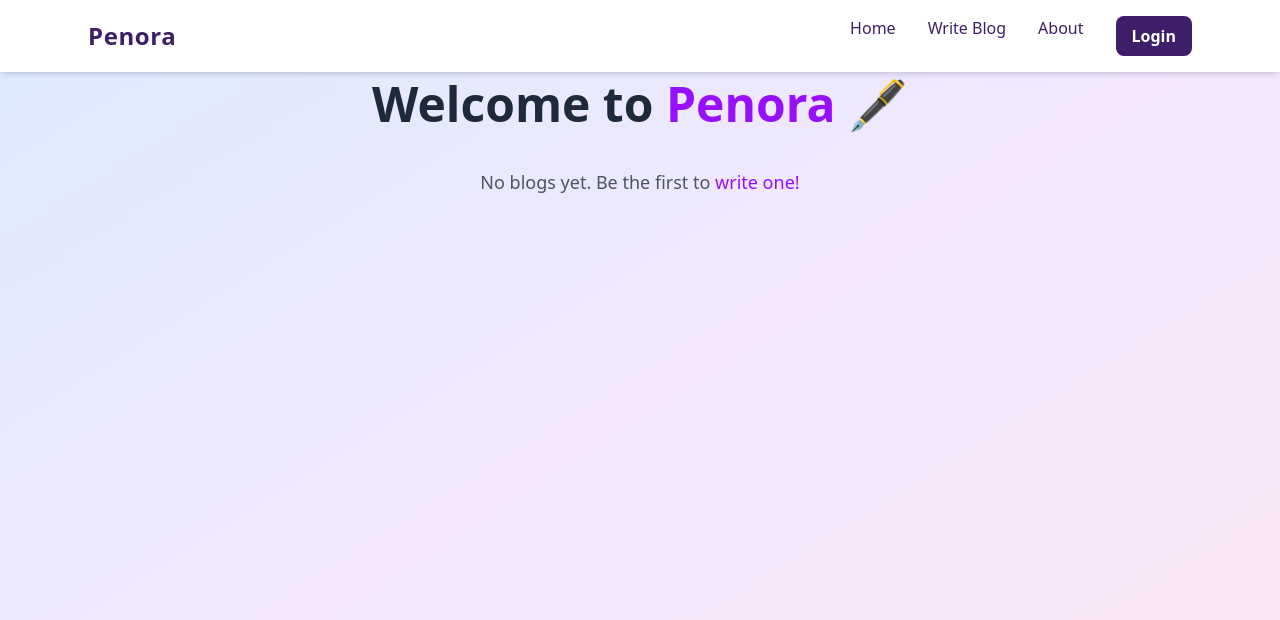
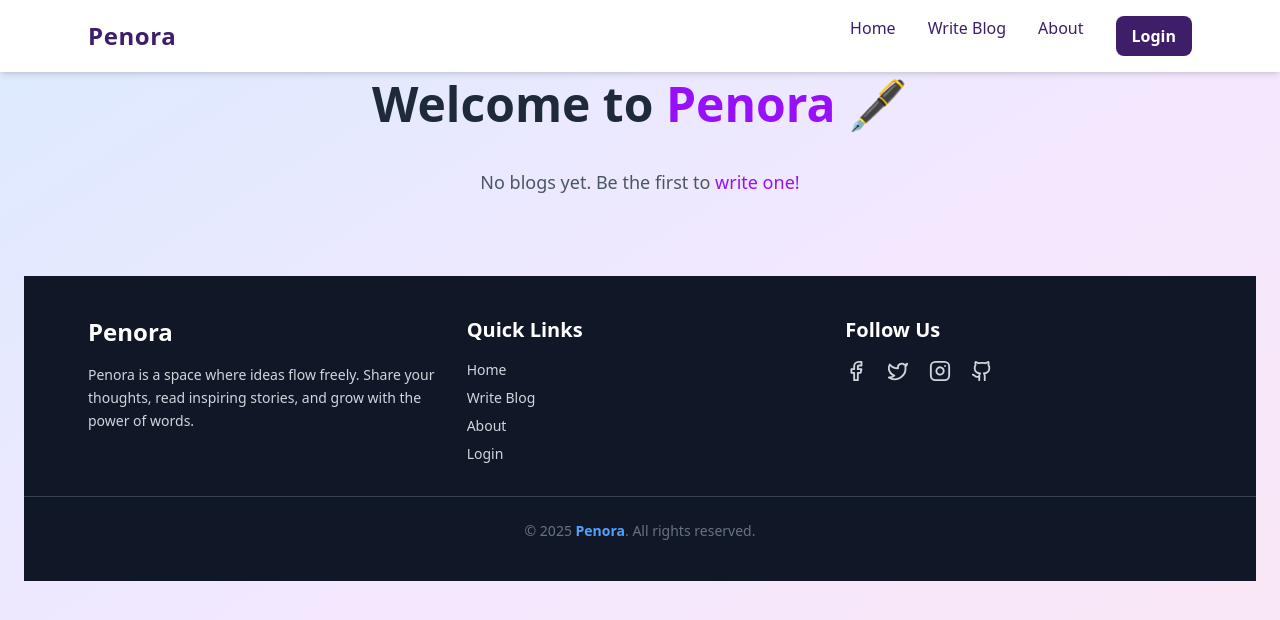
Before and after one commit to Gayatripatil1908/Penora, a React (Vite) app in the folder client/: page / in a window 1280 px wide. Shown: the top 620 px of the page. Built offline with nearby package versions, Linux system fonts and the light colour scheme.

Commit message:
footer added

```diff
--- /dev/null
+++ b/client/components/Footer.jsx
@@ -0,0 +1,90 @@
+import React from "react";
+import { Facebook, Twitter, Instagram, Github } from "lucide-react";
+import { Link } from "react-router";
+
+const Footer = () => {
+  return (
+    <footer className="bg-gray-900 text-gray-300 py-10 mt-20">
+      <div className="max-w-6xl mx-auto px-6 grid md:grid-cols-3 gap-8">
+        {/* Brand Section */}
+        <div>
+          <h2 className="text-2xl font-bold text-white mb-4">Penora</h2>
+          <p className="text-sm leading-relaxed">
+            Penora is a space where ideas flow freely.
+            Share your thoughts, read inspiring stories,
+            and grow with the power of words.
+          </p>
+        </div>
+
+        {/* Quick Links */}
+        <div>
+          <h3 className="text-xl font-semibold text-white mb-4">Quick Links</h3>
+          <ul className="space-y-2 text-sm">
+            <li>
+              <Link to="/" className="hover:text-blue-400 transition">
+                Home
+              </Link>
+            </li>
+            <li>
+              <Link to="/new-blog" className="hover:text-blue-400 transition">
+                Write Blog
+              </Link>
+            </li>
+            <li>
+              <Link to="/about" className="hover:text-blue-400 transition">
+                About
+              </Link>
+            </li>
+            <li>
+              <Link to="/login" className="hover:text-blue-400 transition">
+                Login
+              </Link>
+            </li>
+          </ul>
+        </div>
+
+        {/* Social Media */}
+        <div>
+          <h3 className="text-xl font-semibold text-white mb-4">Follow Us</h3>
+          <div className="flex space-x-5">
+            <a
+              href="#"
+              className="hover:text-blue-400 transition"
+              aria-label="Facebook"
+            >
+              <Facebook size={22} />
+            </a>
+            <a
+              href="#"
+              className="hover:text-blue-400 transition"
+              aria-label="Twitter"
+            >
+              <Twitter size={22} />
+            </a>
+            <a
+              href="#"
+              className="hover:text-blue-400 transition"
+              aria-label="Instagram"
+            >
+              <Instagram size={22} />
+            </a>
+            <a
+              href="#"
+              className="hover:text-blue-400 transition"
+              aria-label="GitHub"
+            >
+              <Github size={22} />
+            </a>
+          </div>
+        </div>
+      </div>
+
+      {/* Bottom Line */}
+      <div className="border-t border-gray-700 mt-8 pt-6 text-center text-sm text-gray-500">
+        © {new Date().getFullYear()} <span className="text-blue-400 font-semibold">Penora</span>. All rights reserved.
+      </div>
+    </footer>
+  );
+};
+
+export default Footer;
--- a/client/views/AllBlogs.jsx
+++ b/client/views/AllBlogs.jsx
@@ -3,6 +3,7 @@ import { motion } from "framer-motion";
 import { Link } from "react-router-dom";
 import axios from "axios";
 import Navbar from "../components/Navbar.jsx";
+import Footer from "../components/Footer.jsx";
 
 export default function HomePage() {
   const [blogs, setBlogs] = useState([]);
@@ -101,6 +102,7 @@ export default function HomePage() {
           )
         )}
       </div>
+      <Footer />
     </div>
   );
 }
--- a/client/views/NewBlog.jsx
+++ b/client/views/NewBlog.jsx
@@ -6,6 +6,8 @@ import toast, { Toaster } from 'react-hot-toast';
 import { BLOG_CATEGORIES } from "../src/constants";
 import axios from 'axios';
 import { getCurrentUser } from "../src/util.js";
+import Navbar from "../components/Navbar.jsx";
+import Footer from "../components/Footer.jsx";
 
 export default function NewBlogPage() {
   const [blogData, setBlogData] = useState({
@@ -104,7 +106,8 @@ export default function NewBlogPage() {
 
   return (
 
-  <div className="min-h-screen bg-site py-10 px-5 flex justify-center">
+  <div className="min-h-screen bg-site py-10 px-5 mt-10 flex justify-center">
+      <Navbar user={user} setUser={setUser} />
       <Toaster position="top-right" toastOptions={{ duration: 2000 }} />
       <motion.div
         initial={{ opacity: 0, y: 40 }}
@@ -276,7 +279,11 @@ export default function NewBlogPage() {
             Publish Blog
           </motion.button>
         </form>
+
       </motion.div>
-    </div>
+
+
+  </div>
+
   );
 }
```
